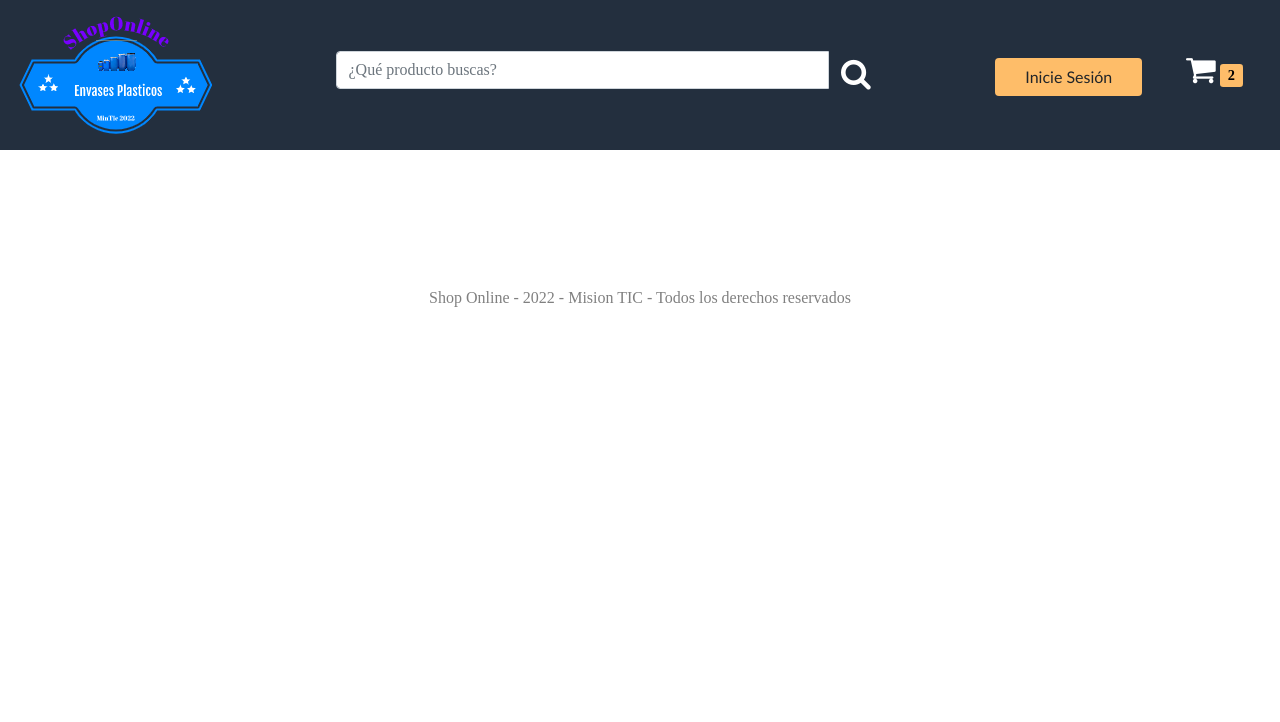
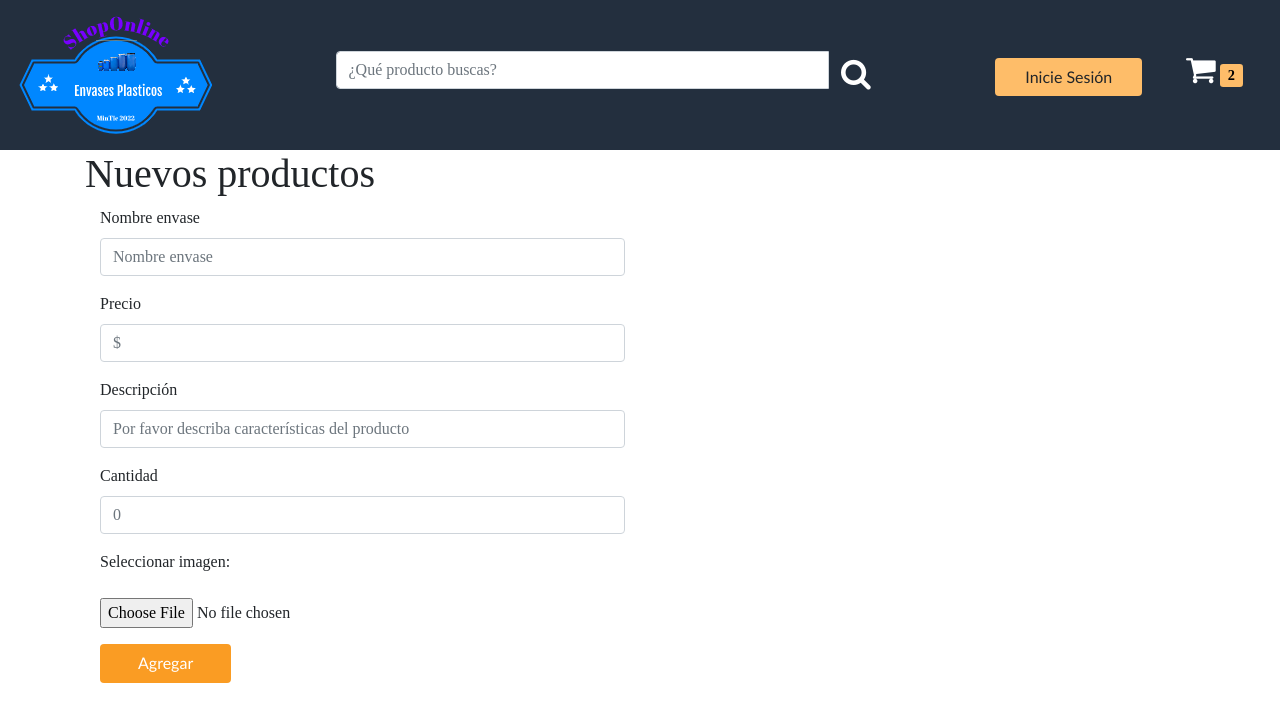
Before and after one commit to Software-For-Your-Needs/shopOnline, a React (Create React App) app in the folder front/: page /Nuevo in a window 1280 px wide. Shown: the top 722 px of the page. Built offline with nearby package versions, Linux system fonts and the light colour scheme; a web font is replaced by a local one.

Commit message:
feat: vista para agregar productos

```diff
--- a/front/public/index.html
+++ b/front/public/index.html
@@ -3,11 +3,11 @@
 
 <head>
   <meta charset="utf-8" />
-  <link rel="icon" href="%PUBLIC_URL%/logotello.png" />
+  <link rel="icon" href="%PUBLIC_URL%/logotello.ico" />
   <meta name="viewport" content="width=device-width, initial-scale=1" />
   <meta name="theme-color" content="#000000" />
   <meta name="description" content="Sitio web de la tienda virtual ShopOnline" />
-  <link rel="apple-touch-icon" href="%PUBLIC_URL%/logotello.png" />
+  <link rel="apple-touch-icon" href="%PUBLIC_URL%/images/logotello.png" />
 
   <link rel="manifest" href="%PUBLIC_URL%/manifest.json" />
 
--- a/front/src/App.js
+++ b/front/src/App.js
@@ -3,6 +3,7 @@ import React from 'react';
 import Header from './components/layout/Header';
 import { Footer } from './components/layout/Footer';
 import Home from './components/Home';
+import Nuevo from './components/Nuevo';
 //Router traido desde react-router-dom (no confundir con el de express)
 import { BrowserRouter as Router, Route, Routes } from 'react-router-dom';
 
@@ -16,6 +17,7 @@ function App() {
           <Routes>
             <Route path="/" element={<Home />}/>
             <Route path="/Home" element={<Home />}/>
+            <Route path="/Nuevo" element={<Nuevo />}/>
           </Routes>
         </div>
         <Footer />
--- /dev/null
+++ b/front/src/components/Nuevo.js
@@ -0,0 +1,58 @@
+import React, { Fragment } from 'react'
+
+export const Nuevo = () => {
+    return (
+        <Fragment>
+            <h1 id="encabezado_productos">Nuevos productos</h1>
+
+            <section id="nuevo_producto" className='container mt-6'>
+                <div className='row'>
+                    <div className='col-sm-12 col-md-9 col-lg-6 my-6'>
+                        <form>
+                            <div class="form-group">
+                                <label for="validation01">Nombre envase</label>
+                                <input type="text" class="form-control" id="validation01" placeholder="Nombre envase" required></input>
+                            </div>
+                            <div class="form-group">
+                                <label for="validation02">Precio</label>
+                                <input type="text" class="form-control" id="validation02" placeholder="$" required></input>
+                            </div>
+
+                            <div class="form-group">
+                                <label for="validation03">Descripción</label>
+                                <input type="text" class="form-control" id="validation03" placeholder="Por favor describa características del producto" required></input>
+                            </div>
+
+                            <div class="form-group">
+                                <label for="validation04">Cantidad</label>
+                                <input type="text" class="form-control" id="validation04" placeholder="0" required></input>
+                            </div>
+
+                            <div class="form-group">
+                                <label for="validation05">Seleccionar imagen:</label>
+                            </div>
+                            <div class="form-group">
+                                <input type="file" id="validation05" name="imagen" accept="image/*"/>
+                            </div>
+
+                            <div class="form-group">
+                                <a href='http://localhost:3000' id="view_btn" className='btn btn-block col-lg-3 my-3'>Agregar</a>
+                            </div>
+
+
+
+
+                        </form>
+
+                    </div>
+
+                </div>
+
+
+
+            </section>
+
+        </Fragment>
+    )
+}
+export default Nuevo
```
